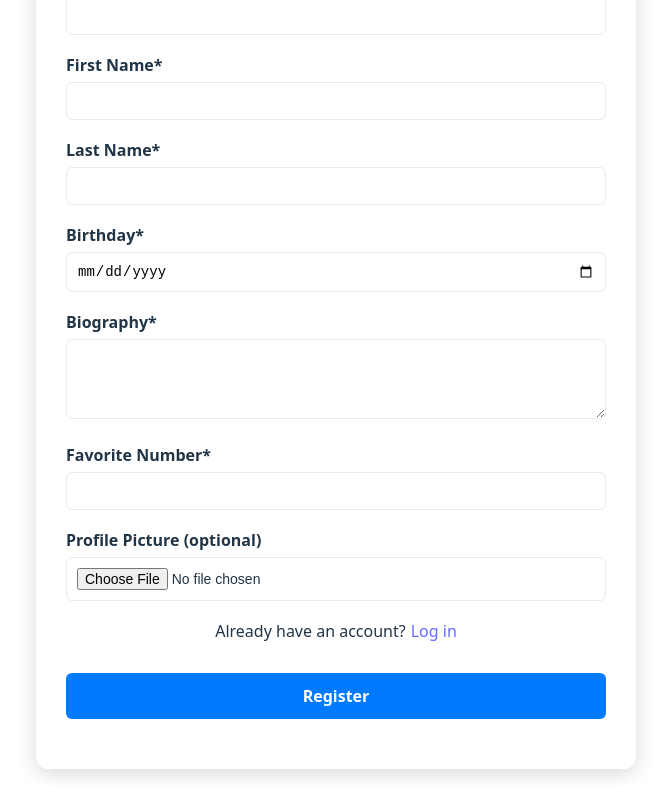
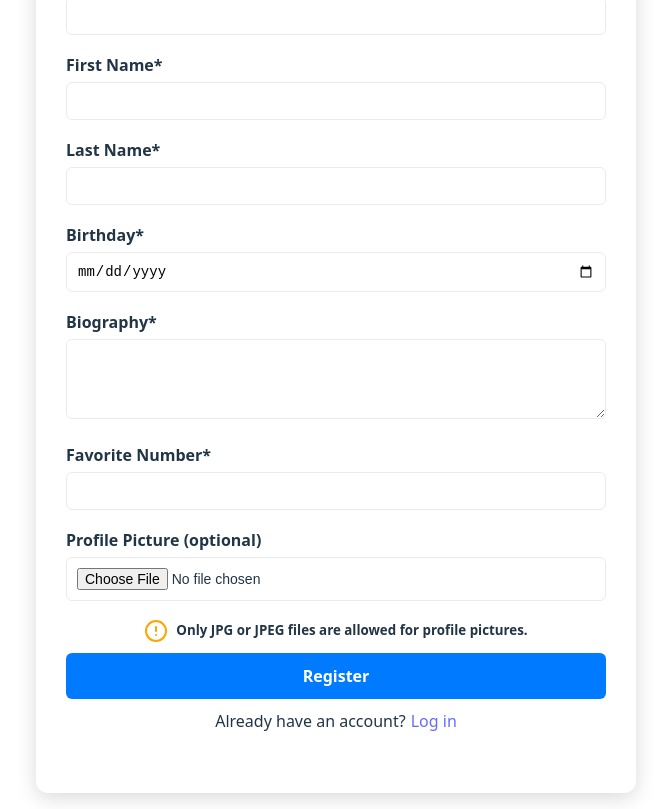
Before and after one commit to jhernandez4/user-profile-client, a React (Vite) app: page /signup in a window 1280 px wide. Shown: the part 319-1128 px from the top of the page, without its empty margins (304-975 px from the left). Before the commit the page ends 1104 px from the top, so only its background shows below. Built offline with nearby package versions, Linux system fonts and the light colour scheme; no server answers.

Commit message:
feat: add profile picture image type warning

```diff
--- a/src/components/EditModal.css
+++ b/src/components/EditModal.css
@@ -31,16 +31,6 @@
   gap: 8px;
   padding: 5px 0;
   color: rgb(219, 0, 0);
-}
-
-.modal-image-warning {
-  display: flex;
-  justify-content: center;
-  align-items: center;
-  gap: 8px;
-  padding: 5px 0;
-  border-radius: 6px;
-  font-weight: bold;
 }
 
 .modal-content h3 {
--- a/src/components/EditModal.jsx
+++ b/src/components/EditModal.jsx
@@ -60,7 +60,7 @@ const EditModal = ({ error, loading, field, value, onClose, onSave, onChange })
         }
 
         {field === "profile_picture" &&
-        <small className="modal-image-warning">
+        <small className="profile-image-warning">
           <CircleAlert color="orange"/> Only JPG or JPEG files are allowed for profile pictures.
         </small>
         }
--- a/src/index.css
+++ b/src/index.css
@@ -97,6 +97,15 @@ button:disabled {
   animation: fadeIn 1s ease-in-out forwards;
 }
 
+.profile-image-warning {
+  display: flex;
+  justify-content: center;
+  align-items: center;
+  gap: 8px;
+  border-radius: 6px;
+  font-weight: bold;
+}
+
 @keyframes fadeIn {
   from {
     opacity: 0;
--- a/src/pages/LogInPage/LogInPage.jsx
+++ b/src/pages/LogInPage/LogInPage.jsx
@@ -91,11 +91,11 @@ const LogInPage = () => {
           onChange={handleChange}
         />
 
-        <p className="auth-question">Don't have an account? <Link to="/signup">Sign up</Link></p>
-
         <button className="login-form-button" type="submit" disabled={isLoading}>
           Log In
         </button>
+
+        <p className="auth-question">Don't have an account? <Link to="/signup">Sign up</Link></p>
         {error &&
             <div className="error-message">{error}</div>
         }
--- a/src/pages/SignUpPage/SignUpPage.jsx
+++ b/src/pages/SignUpPage/SignUpPage.jsx
@@ -2,6 +2,7 @@ import { useState } from 'react';
 import './SignUpPage.css';
 import axios from 'axios';
 import { Link } from 'react-router-dom';
+import { CircleAlert } from 'lucide-react';
 
 const SignUpPage = () => {
   const backendUrl = import.meta.env.VITE_BACKEND_URL
@@ -83,10 +84,15 @@ const SignUpPage = () => {
         <label>Profile Picture {`(optional)`}</label>
         <input type="file" name="profile_picture" accept="image/*" onChange={handleChange} />
 
-        <p className="auth-question">Already have an account? <Link to="/login">Log in</Link></p>
+        <small className="profile-image-warning">
+          <CircleAlert color="orange"/> Only JPG or JPEG files are allowed for profile pictures.
+        </small>
+
         <button className='signup-form-button' type="submit" disabled={isLoading}>
           Register
         </button>
+
+        <p className="auth-question">Already have an account? <Link to="/login">Log in</Link></p>
         {error &&
           <div className="error-message">{error}</div>
         }
```
